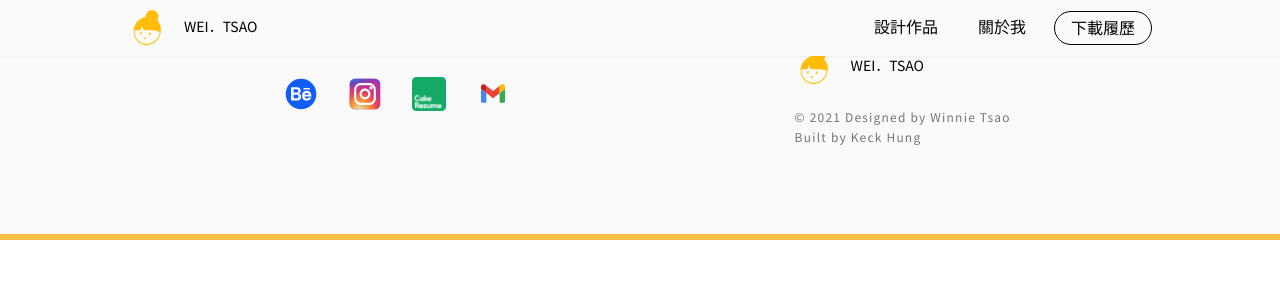
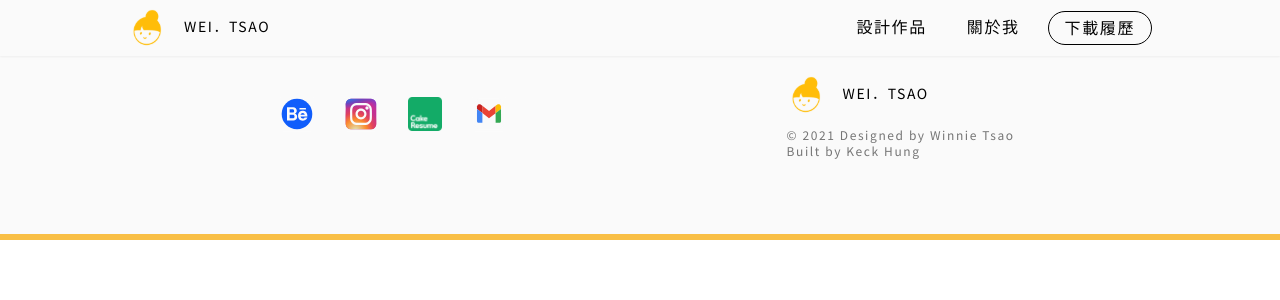
Before and after one commit to weicheng2138/portfolio-weitsao, a Nuxt app: page / in a window 1280 px wide. Shown: the top 300 px of the page. Built offline with nearby package versions, Linux system fonts and the light colour scheme.

Commit message:
modify footer

```diff
--- a/assets/css/tailwind.css
+++ b/assets/css/tailwind.css
@@ -17,10 +17,11 @@ html {
   display: grid;
   grid-template-rows: 1fr auto;
   grid-template-columns: 100%;
+  @apply tracking-wide;
 }
 
 p {
-  @apply tracking-wide font-notoSans font-normal;
+  @apply font-notoSans font-normal;
 }
 
 a {
--- a/components/Footer.vue
+++ b/components/Footer.vue
@@ -12,7 +12,7 @@
             sm:h-60
         "
     >
-        <div class="social mb-20 mt-10">
+        <div class="social">
             <a href="http://">
                 <img
                     src="~/static/behance.svg"
@@ -68,8 +68,8 @@
                 "
                 >WEI．TSAO</a
             >
-            <p class="text-secondary03 font-notoSans text-xs mb-10 leading-5">
-                <br />© 2021 Designed by Winnie Tsao <br />
+            <p class="text-secondary03 text-xs mt-3">
+                © 2021 Designed by Winnie Tsao <br />
                 Built by Keck Hung
             </p>
         </div>
```
